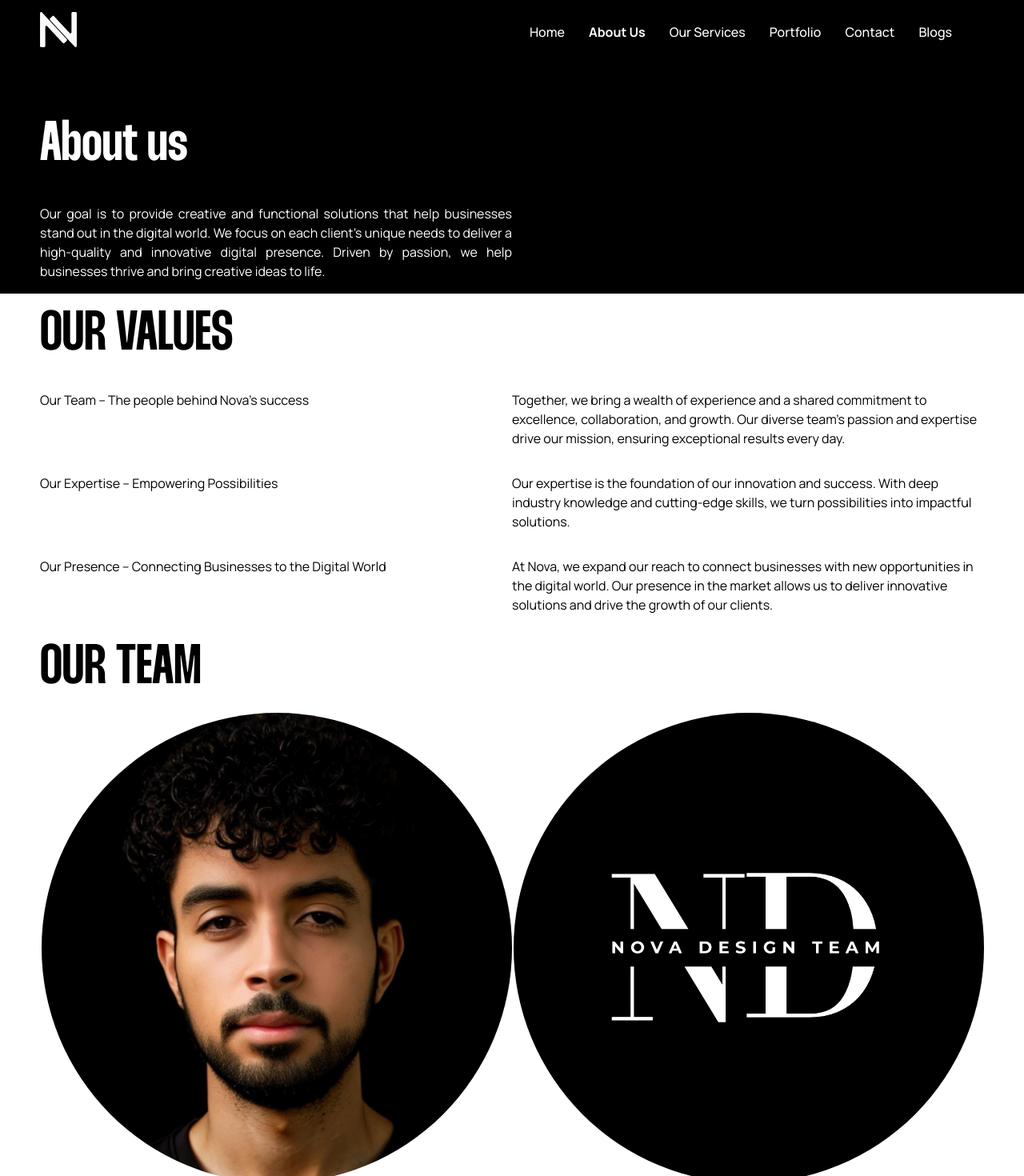
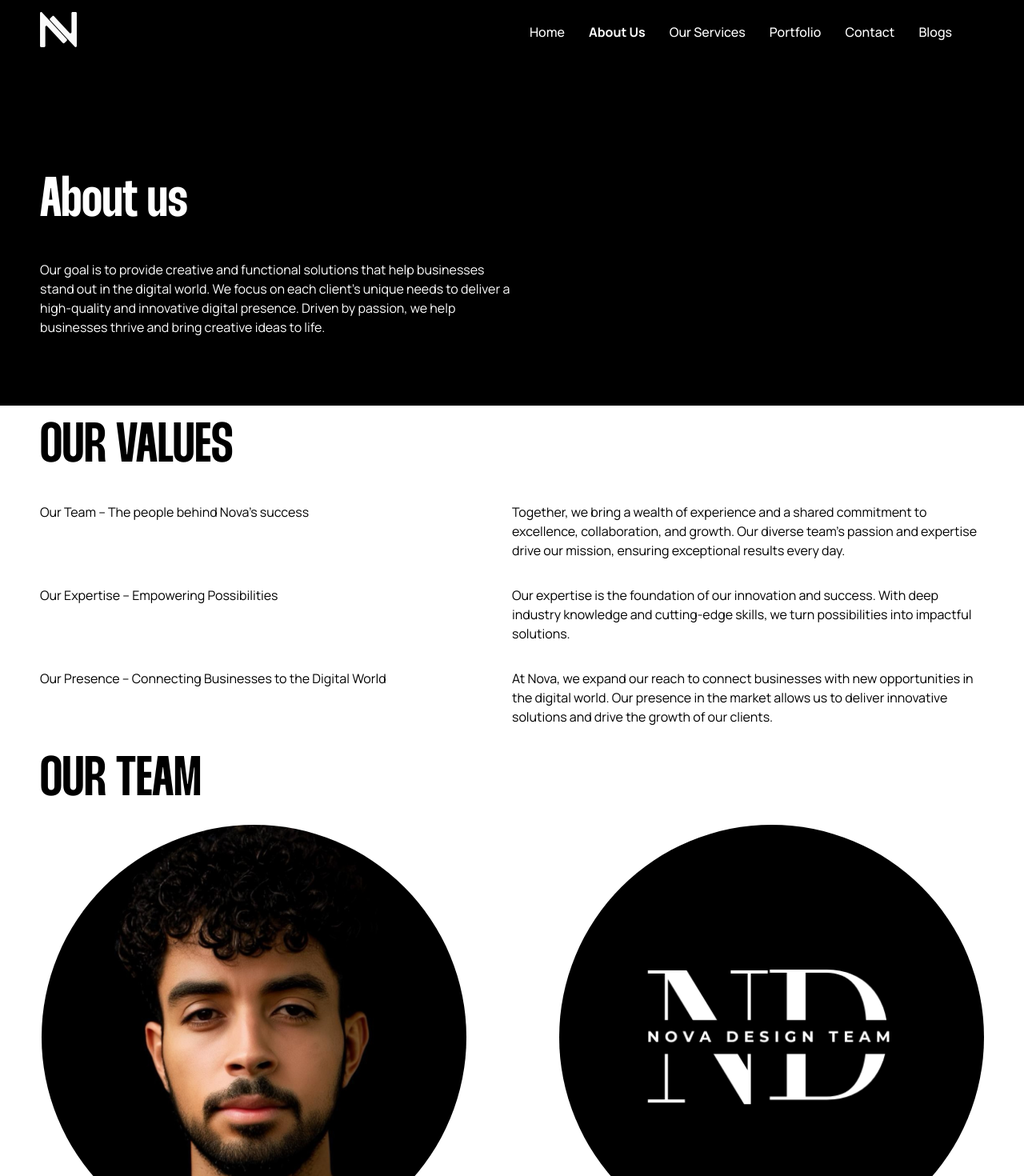
Before and after one commit to paulooliveira152012/novaweb, a React (Vite) app: page /about in a window 1280 px wide. Shown: the top 1470 px of the page at 80% size. Built offline with nearby package versions, Linux system fonts and the light colour scheme; no server answers.

Commit message:
about us page partially finished

```diff
--- a/src/pages/About.jsx
+++ b/src/pages/About.jsx
@@ -12,7 +12,7 @@ import Logo from "../assets/images/logoHero.png";
 const About = () => {
   const navigate = useNavigate();
   return (
-    <div className="blackWrapper">
+    <div className="blackWrapper aboutPage">
       <Header className="blackHeader" />
       <div className="contentContainer">
         <div className="content">
--- a/src/styles/About.css
+++ b/src/styles/About.css
@@ -1,3 +1,7 @@
+.aboutPage *{
+    text-align: left;
+}
+
 .contentContainer li {
     padding-left: 20px;
 }
@@ -36,6 +40,7 @@
 .aboutUsHero {
     /* background-color: red; */
     display: flex;
+    padding: 70px 0;
 }
 
 .contentContainer .aboutIntro {
@@ -120,15 +125,16 @@ text-align: left;
     /* padding: 0px; */
     /* height: auto; */
     /* margin-bottom: 0px; */
-    /* background-color: purple; */
+    /* background-color: green; */
     width: 100%;
+    justify-content: space-between;
 }
 
 .contentContainer .aboutTeam .flex div {
     /* background-color: purple; */
     margin: 1px;
     padding: 0px;
-    width: 50%;
+    width: 45%;
 }
 
 .contentContainer .aboutTeam .flex div div{
```
